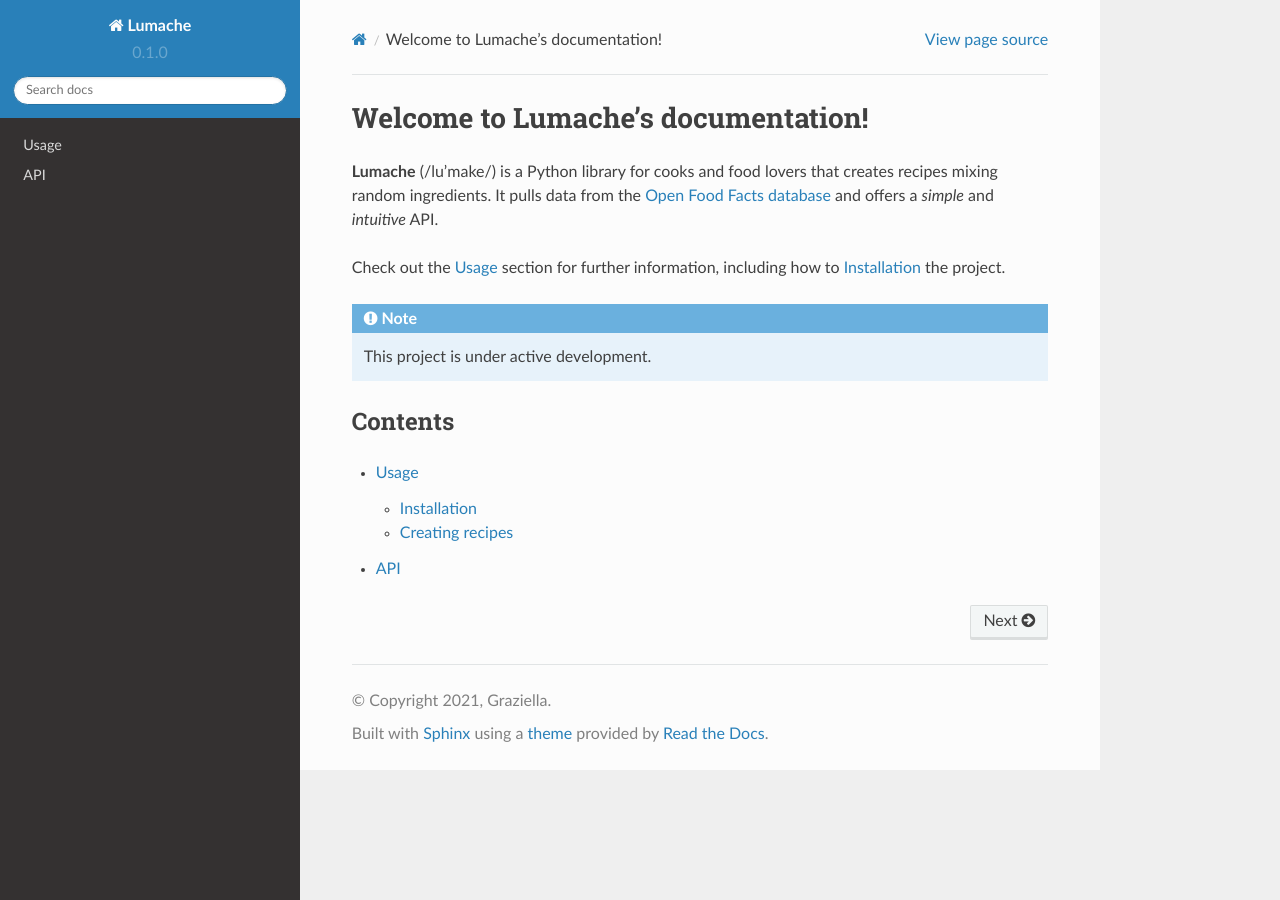
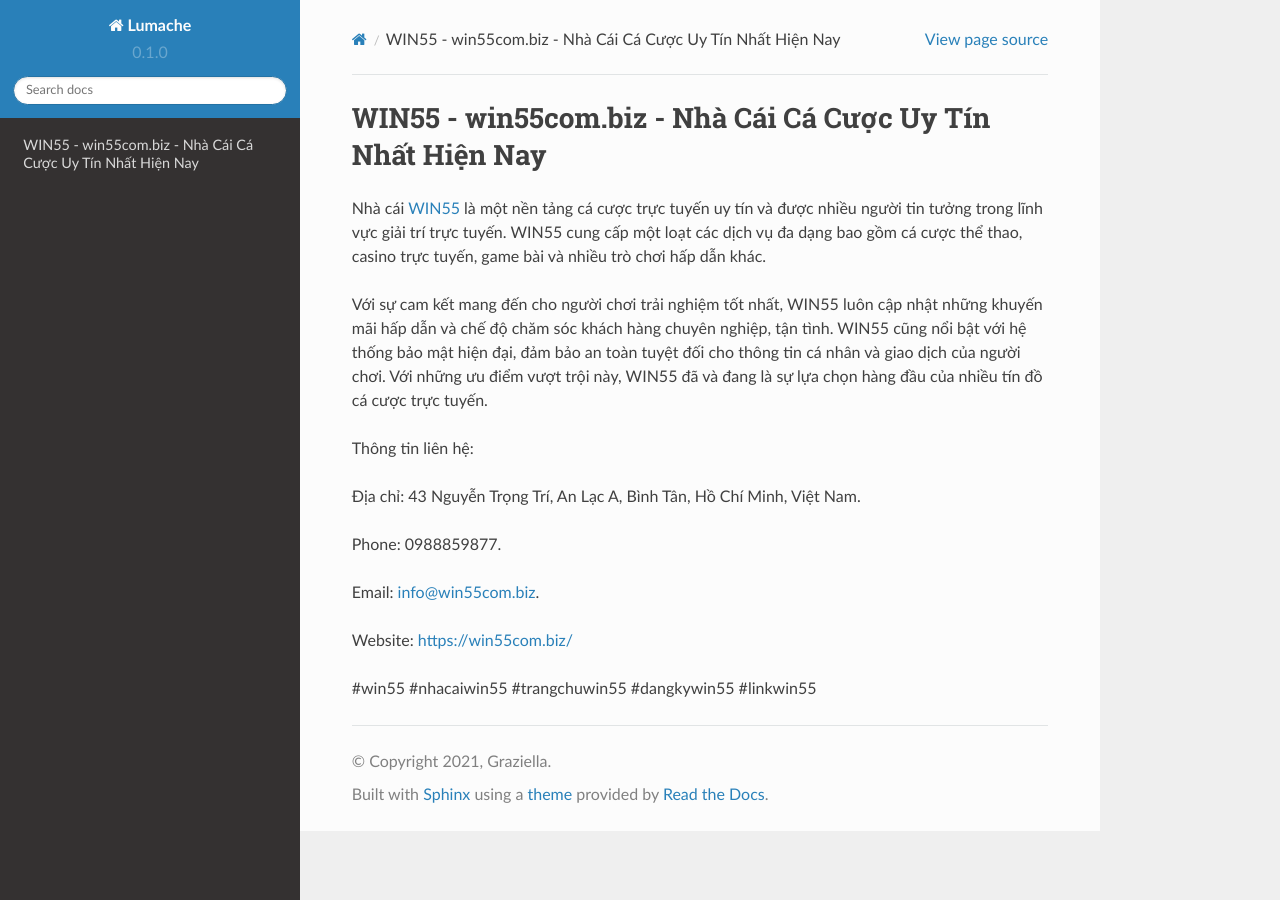
Before and after one commit to iaduphattai904809/win55combiz, a Sphinx documentation site: the page built from docs/source/index.rst, in a window 1280 px wide. Built offline with Sphinx 7.4.7 and the Read the Docs theme 2.0.0, drawn with Linux system fonts in a browser that asks for light colours.

Commit message:
Update index.rst

```diff
--- a/docs/source/index.rst
+++ b/docs/source/index.rst
@@ -1,22 +1,18 @@
-Welcome to Lumache's documentation!
+WIN55 - win55com.biz - Nhà Cái Cá Cược Uy Tín Nhất Hiện Nay
 ===================================
 
-**Lumache** (/lu'make/) is a Python library for cooks and food lovers
-that creates recipes mixing random ingredients.
-It pulls data from the `Open Food Facts database <https://world.openfoodfacts.org/>`_
-and offers a *simple* and *intuitive* API.
+Nhà cái `WIN55 <https://win55com.biz/>`_ là một nền tảng cá cược trực tuyến uy tín và được nhiều người tin tưởng trong lĩnh vực giải trí trực tuyến. WIN55 cung cấp một loạt các dịch vụ đa dạng bao gồm cá cược thể thao, casino trực tuyến, game bài và nhiều trò chơi hấp dẫn khác.
 
-Check out the :doc:`usage` section for further information, including
-how to :ref:`installation` the project.
+Với sự cam kết mang đến cho người chơi trải nghiệm tốt nhất, WIN55 luôn cập nhật những khuyến mãi hấp dẫn và chế độ chăm sóc khách hàng chuyên nghiệp, tận tình. WIN55 cũng nổi bật với hệ thống bảo mật hiện đại, đảm bảo an toàn tuyệt đối cho thông tin cá nhân và giao dịch của người chơi. Với những ưu điểm vượt trội này, WIN55 đã và đang là sự lựa chọn hàng đầu của nhiều tín đồ cá cược trực tuyến.
 
-.. note::
+Thông tin liên hệ:
 
-   This project is under active development.
+Địa chỉ: 43 Nguyễn Trọng Trí, An Lạc A, Bình Tân, Hồ Chí Minh, Việt Nam.
 
-Contents
---------
+Phone: 0988859877.
 
-.. toctree::
+Email: info@win55com.biz.
 
-   usage
-   api
+Website: https://win55com.biz/
+
+#win55 #nhacaiwin55 #trangchuwin55 #dangkywin55 #linkwin55
```
